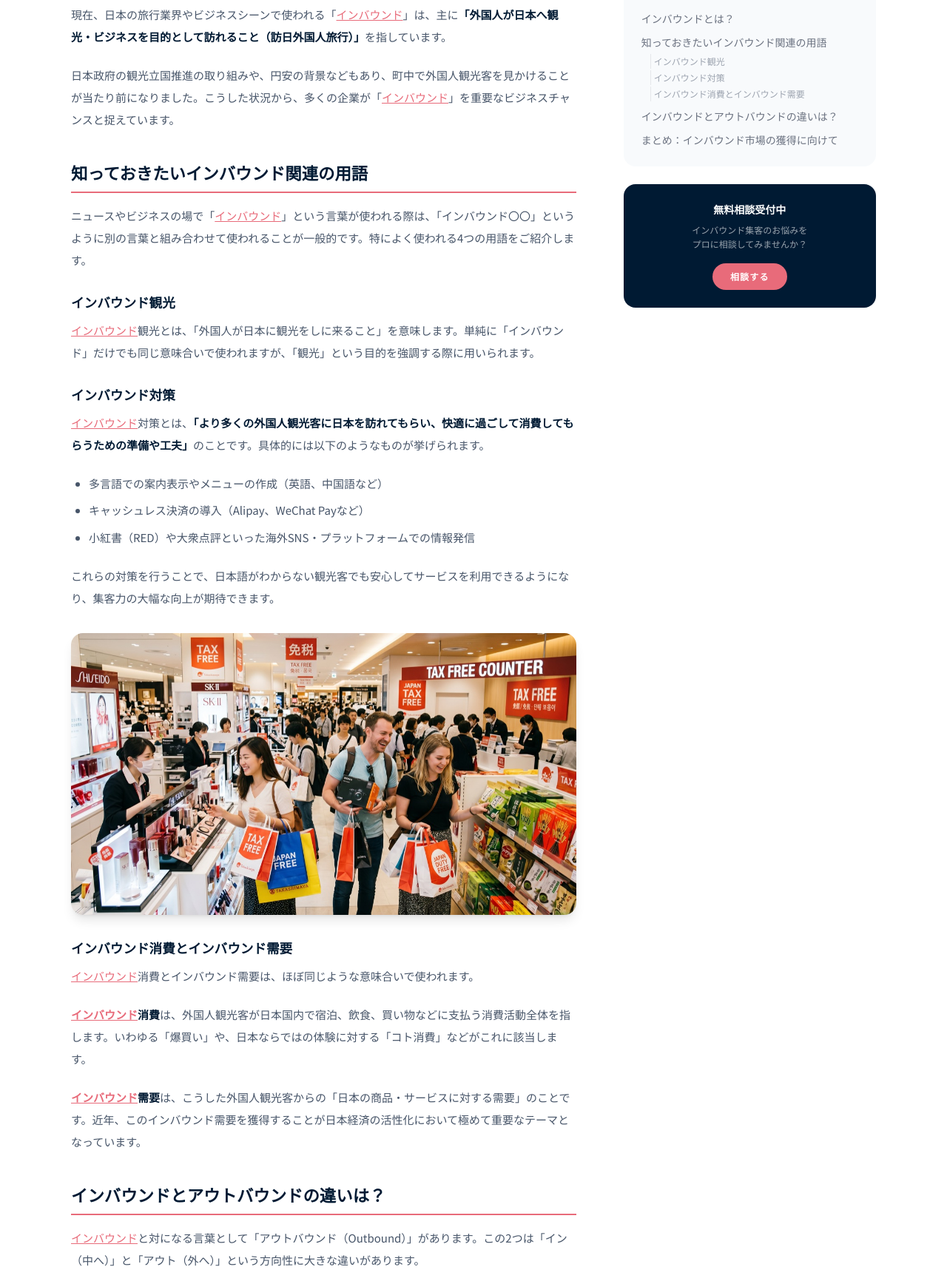
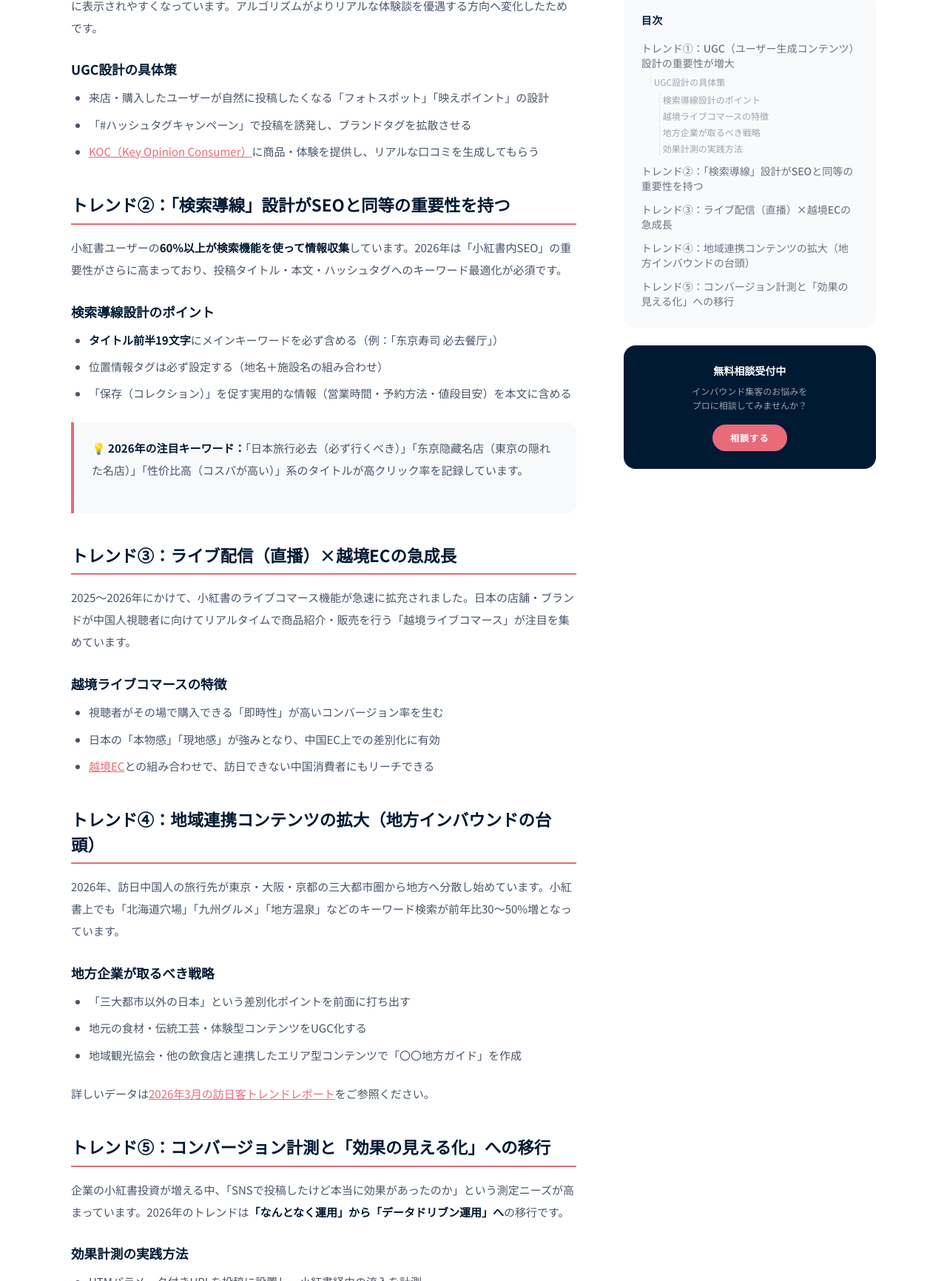
Before and after one commit to TKshiro/protech-website, a website: page frontend/blog/red-marketing-trends-2026.html in a window 1280 px wide. Shown: the part 1068-2800 px from the top of the page at 74% size. Drawn offline with nearby package versions, Linux system fonts and the light colour scheme.

Commit message:
seo: rewrite red-marketing-trends-2026 with correct 2026 trend content (5 trends: UGC, SEO, live commerce, regional, data-driven)

```diff
--- a/frontend/blog/red-marketing-trends-2026.html
+++ b/frontend/blog/red-marketing-trends-2026.html
@@ -101,7 +101,7 @@
                 <span class="text-xs text-gray-400">2026.03.05</span>
             </div>
             <h1 class="text-3xl md:text-4xl font-bold text-tech-blue leading-tight mb-8" data-aos="fade-up">
-                「インバウンド」とはどういう意味？正しい使い方からマーケティング戦略まで解説
+                【2026年最新】小紅書マーケティングトレンド5選：日本企業がいま注目すべきポイント
             </h1>
             <div class="rounded-2xl overflow-hidden shadow-xl mb-0" data-aos="zoom-in">
                 <!-- ここにユーザーが作成したヒーロー画像を配置 -->
@@ -115,65 +115,66 @@
 
         <article class="lg:w-2/3 article-body" data-aos="fade-up">
 
-            <p>ニュースや新聞で「<a href="/blog/inbound-meaning-guide" class="text-coral underline hover:opacity-80">インバウンド</a>」という言葉を目にする機会が増えました。しかし、いざ「どういう意味？」と聞かれると、うまく説明できない方も多いのではないでしょうか。<br>本記事では、旅行業界における「インバウンド」の正しい意味と用語の使い方、そして日本企業が取り組むべきインバウンド対策についてわかりやすく解説します。</p>
+            <p>2026年、<a href="/red" class="text-coral underline hover:opacity-80">小紅書（RED）</a>のアルゴリズムとユーザー行動は大きく変化しています。昨年までの「綺麗な写真を投稿すれば伸びる」時代は終わり、より戦略的なアプローチが求められています。本記事では、PROTECHが実運用データから分析した<strong>2026年の小紅書マーケティング最新トレンド5選</strong>を解説します。</p>
 
-            <h2 id="section-1">インバウンドとは？</h2>
-            <p><a href="https://ja.wikipedia.org/wiki/%E3%82%A4%E3%83%B3%E3%83%90%E3%82%A6%E3%83%B3%E3%83%89" target="_blank" class="text-blue-500 hover:underline">インバウンド（Inbound）</a>は、もともと「外から中に入ってくる」「内向きの」という意味を持つ言葉です。</p>
-            <p>現在、日本の旅行業界やビジネスシーンで使われる「<a href="/blog/inbound-meaning-guide" class="text-coral underline hover:opacity-80">インバウンド</a>」は、主に<strong>「外国人が日本へ観光・ビジネスを目的として訪れること（訪日外国人旅行）」</strong>を指しています。</p>
-            <p>日本政府の観光立国推進の取り組みや、円安の背景などもあり、町中で外国人観光客を見かけることが当たり前になりました。こうした状況から、多くの企業が「<a href="/blog/inbound-meaning-guide" class="text-coral underline hover:opacity-80">インバウンド</a>」を重要なビジネスチャンスと捉えています。</p>
+            <h2 id="section-1">トレンド①：UGC（ユーザー生成コンテンツ）設計の重要性が増大</h2>
+            <p>2026年の小紅書では、企業の公式投稿よりも<strong>一般ユーザー（KOC）による口コミ投稿</strong>の方が検索上位に表示されやすくなっています。アルゴリズムがよりリアルな体験談を優遇する方向へ変化したためです。</p>
+            <h3>UGC設計の具体策</h3>
+            <ul>
+                <li>来店・購入したユーザーが自然に投稿したくなる「フォトスポット」「映えポイント」の設計</li>
+                <li>「#ハッシュタグキャンペーン」で投稿を誘発し、ブランドタグを拡散させる</li>
+                <li><a href="/blog/kol-koc-meaning-fee-2026" class="text-coral underline hover:opacity-80">KOC（Key Opinion Consumer）</a>に商品・体験を提供し、リアルな口コミを生成してもらう</li>
+            </ul>
 
-            <h2 id="section-2">知っておきたいインバウンド関連の用語</h2>
-            <p>ニュースやビジネスの場で「<a href="/blog/inbound-meaning-guide" class="text-coral underline hover:opacity-80">インバウンド</a>」という言葉が使われる際は、「インバウンド〇〇」というように別の言葉と組み合わせて使われることが一般的です。特によく使われる4つの用語をご紹介します。</p>
-
-            <h3>インバウンド観光</h3>
-            <p><a href="/blog/inbound-meaning-guide" class="text-coral underline hover:opacity-80">インバウンド</a>観光とは、「外国人が日本に観光をしに来ること」を意味します。単純に「インバウンド」だけでも同じ意味合いで使われますが、「観光」という目的を強調する際に用いられます。</p>
-
-            <h3>インバウンド対策</h3>
-            <p><a href="/blog/inbound-meaning-guide" class="text-coral underline hover:opacity-80">インバウンド</a>対策とは、<strong>「より多くの外国人観光客に日本を訪れてもらい、快適に過ごして消費してもらうための準備や工夫」</strong>のことです。具体的には以下のようなものが挙げられます。</p>
+            <h2 id="section-2">トレンド②：「検索導線」設計がSEOと同等の重要性を持つ</h2>
+            <p>小紅書ユーザーの<strong>60%以上が検索機能を使って情報収集</strong>しています。2026年は「小紅書内SEO」の重要性がさらに高まっており、投稿タイトル・本文・ハッシュタグへのキーワード最適化が必須です。</p>
+            <h3>検索導線設計のポイント</h3>
             <ul>
-                <li>多言語での案内表示やメニューの作成（英語、中国語など）</li>
-                <li>キャッシュレス決済の導入（Alipay、WeChat Payなど）</li>
-                <li>小紅書（RED）や大衆点評といった海外SNS・プラットフォームでの情報発信</li>
+                <li><strong>タイトル前半19文字</strong>にメインキーワードを必ず含める（例：「东京寿司 必去餐厅」）</li>
+                <li>位置情報タグは必ず設定する（地名＋施設名の組み合わせ）</li>
+                <li>「保存（コレクション）」を促す実用的な情報（営業時間・予約方法・値段目安）を本文に含める</li>
             </ul>
-            <p>これらの対策を行うことで、日本語がわからない観光客でも安心してサービスを利用できるようになり、集客力の大幅な向上が期待できます。</p>
-
-            <div class="my-8 rounded-2xl overflow-hidden shadow-lg">
-                <!-- ここにユーザーが作成したインバウンド消費のイメージ画像を配置 -->
-                <img src="../assets/images/inbound-consumption-dutyfree.jpg" alt="インバウンド消費のイメージ" class="w-full h-auto bg-slate-100" onerror="this.style.display='none'">
+            <div class="point-card">
+                <p class="mb-0">💡 <strong>2026年の注目キーワード：</strong>「日本旅行必去（必ず行くべき）」「东京隐藏名店（東京の隠れた名店）」「性价比高（コスパが高い）」系のタイトルが高クリック率を記録しています。</p>
             </div>
 
-            <h3>インバウンド消費とインバウンド需要</h3>
-            <p><a href="/blog/inbound-meaning-guide" class="text-coral underline hover:opacity-80">インバウンド</a>消費とインバウンド需要は、ほぼ同じような意味合いで使われます。</p>
-            <p><strong><a href="/blog/inbound-meaning-guide" class="text-coral underline hover:opacity-80">インバウンド</a>消費</strong>は、外国人観光客が日本国内で宿泊、飲食、買い物などに支払う消費活動全体を指します。いわゆる「爆買い」や、日本ならではの体験に対する「コト消費」などがこれに該当します。</p>
-            <p><strong><a href="/blog/inbound-meaning-guide" class="text-coral underline hover:opacity-80">インバウンド</a>需要</strong>は、こうした外国人観光客からの「日本の商品・サービスに対する需要」のことです。近年、このインバウンド需要を獲得することが日本経済の活性化において極めて重要なテーマとなっています。</p>
+            <h2 id="section-3">トレンド③：ライブ配信（直播）×越境ECの急成長</h2>
+            <p>2025〜2026年にかけて、小紅書のライブコマース機能が急速に拡充されました。日本の店舗・ブランドが中国人視聴者に向けてリアルタイムで商品紹介・販売を行う「越境ライブコマース」が注目を集めています。</p>
+            <h3>越境ライブコマースの特徴</h3>
+            <ul>
+                <li>視聴者がその場で購入できる「即時性」が高いコンバージョン率を生む</li>
+                <li>日本の「本物感」「現地感」が強みとなり、中国EC上での差別化に有効</li>
+                <li><a href="/blog/cross-border-ec-guide" class="text-coral underline hover:opacity-80">越境EC</a>との組み合わせで、訪日できない中国消費者にもリーチできる</li>
+            </ul>
 
-            <h2 id="section-3">インバウンドとアウトバウンドの違いは？</h2>
-            <p><a href="/blog/inbound-meaning-guide" class="text-coral underline hover:opacity-80">インバウンド</a>と対になる言葉として「アウトバウンド（Outbound）」があります。この2つは「イン（中へ）」と「アウト（外へ）」という方向性に大きな違いがあります。</p>
+            <h2 id="section-4">トレンド④：地域連携コンテンツの拡大（地方インバウンドの台頭）</h2>
+            <p>2026年、訪日中国人の旅行先が東京・大阪・京都の三大都市圏から地方へ分散し始めています。小紅書上でも「北海道穴場」「九州グルメ」「地方温泉」などのキーワード検索が前年比30〜50%増となっています。</p>
+            <h3>地方企業が取るべき戦略</h3>
+            <ul>
+                <li>「三大都市以外の日本」という差別化ポイントを前面に打ち出す</li>
+                <li>地元の食材・伝統工芸・体験型コンテンツをUGC化する</li>
+                <li>地域観光協会・他の飲食店と連携したエリア型コンテンツで「〇〇地方ガイド」を作成</li>
+            </ul>
+            <p>詳しいデータは<a href="/blog/inbound-march-2026-report" class="text-coral underline hover:opacity-80">2026年3月の訪日客トレンドレポート</a>をご参照ください。</p>
 
-            <div class="point-card">
-                <p class="mb-2"><strong>インバウンド（Inbound）</strong><br>外から中へ入ってくること。旅行業界では「外国人が日本を訪れること（訪日旅行）」。</p>
-                <p class="mb-0"><strong>アウトバウンド（Outbound）</strong><br>中から外へ出ていくこと。旅行業界では「日本人が海外へ旅行すること（海外旅行）」。</p>
-            </div>
-
-            <div class="my-8 rounded-2xl overflow-hidden shadow-lg">
-                <!-- ここにユーザーが作成したインバウンドとアウトバウンドの違いの図解画像を配置 -->
-                <img src="../assets/images/inbound-outbound-compare.jpg" alt="インバウンドとアウトバウンドの違い" class="w-full h-auto bg-slate-100" onerror="this.style.display='none'">
-            </div>
-
-            <p>旅行以外のビジネス用語としては、テレマーケティング業界で「顧客からかかってくる電話を受けること」を<a href="/blog/inbound-meaning-guide" class="text-coral underline hover:opacity-80">インバウンド</a>業務、「企業側から顧客に電話をかけること」をアウトバウンド業務と呼ぶなど、業界によって使われ方が異なります。</p>
-
-            <h2 id="section-4">まとめ：インバウンド市場の獲得に向けて</h2>
-            <p><a href="/blog/inbound-meaning-guide" class="text-coral underline hover:opacity-80">インバウンド</a>とは、「外から中に入ってくる」という言葉通り、旅行業界においては「外国人が日本へ訪れること」を意味します。インバウンド需要が増加し続ける中、企業にとってインバウンド対策は「やればプラスになる」施策から「やらなければ取り残される」必須の取り組みへと変化しています。</p>
-            <p>特に、<a href="/blog/inbound-meaning-guide" class="text-coral underline hover:opacity-80">インバウンド</a>消費の大きな割合を占める中国人観光客に向けては、<a href="/red" class="text-coral underline hover:opacity-80">小紅書</a>（<a href="/red" class="text-coral underline hover:opacity-80">RED</a>）や<a href="/blog/dazhong-dianping-guide" class="text-coral underline hover:opacity-80">大衆点評</a>といった中国独自のプラットフォームを活用したマーケティングが鍵を握ります。</p>
+            <h2 id="section-5">トレンド⑤：コンバージョン計測と「効果の見える化」への移行</h2>
+            <p>企業の小紅書投資が増える中、「SNSで投稿したけど本当に効果があったのか」という測定ニーズが高まっています。2026年のトレンドは<strong>「なんとなく運用」から「データドリブン運用」へ</strong>の移行です。</p>
+            <h3>効果計測の実践方法</h3>
+            <ul>
+                <li>UTMパラメータ付きURLを投稿に設置し、小紅書経由の流入を計測</li>
+                <li>「小紅書を見て来ました」クーポンでオフラインコンバージョンを追跡</li>
+                <li>月次でインプレッション・エンゲージメント率・保存数・プロフィール訪問数を記録し改善サイクルを回す</li>
+            </ul>
+            <p>詳しい運用フローは<a href="/blog/content-operation-flow" class="text-coral underline hover:opacity-80">小紅書コンテンツ運用フローの作り方</a>をご参照ください。</p>
 
             <hr>
 
-            <p>PROTECHでは、<a href="/blog/inbound-meaning-guide" class="text-coral underline hover:opacity-80">インバウンド</a>集客における課題解決をサポートしています。中国SNSを活用したプロモーション戦略の策定から実行まで、ワンストップでご対応可能です。「インバウンド対策を始めたいが、何から手をつければいいかわからない」という方は、ぜひ一度無料相談をご活用ください。</p>
+            <p>2026年の小紅書マーケティングは、「投稿数」より「戦略の質」が成否を分けます。PROTECHでは最新トレンドに基づいた<a href="/red" class="text-coral underline hover:opacity-80">小紅書運用代行</a>・KOC施策・データ分析までワンストップでご支援しています。お気軽にご相談ください。</p>
 
             <!-- CTA -->
             <div class="mt-12 p-8 bg-slate-50 rounded-2xl text-center">
-                <p class="font-bold text-tech-blue text-lg mb-2">インバウンド集客でお悩みですか？</p>
-                <p class="text-sm text-gray-500 mb-6">初回相談は無料です。貴社の状況に合わせた最適なプランをご提案します。</p>
+                <p class="font-bold text-tech-blue text-lg mb-2">2026年の小紅書戦略を一緒に設計しませんか？</p>
+                <p class="text-sm text-gray-500 mb-6">初回相談は無料です。最新トレンドに基づいた戦略をご提案します。</p>
                 <a href="/contact" class="btn-coral px-8 py-3 rounded-full text-xs font-bold tracking-widest inline-block">無料相談を申し込む</a>
             </div>
 
```
